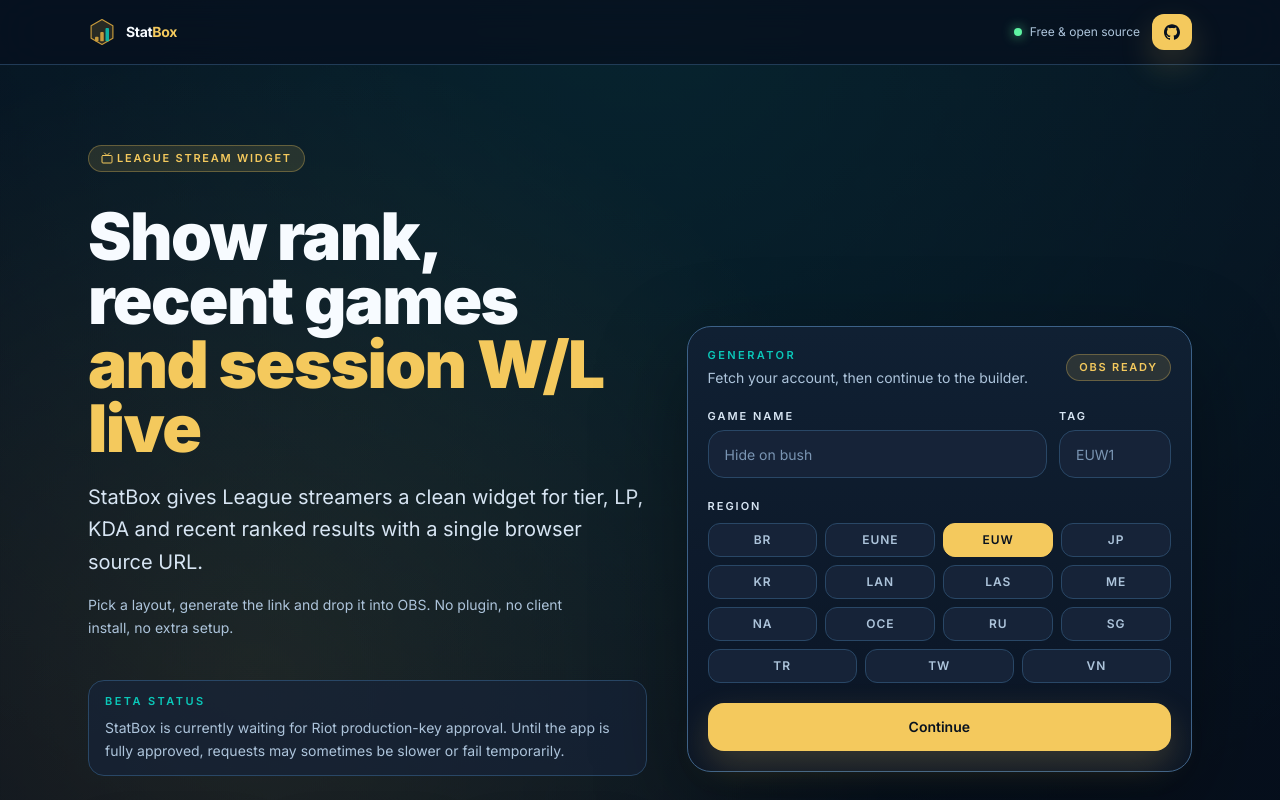
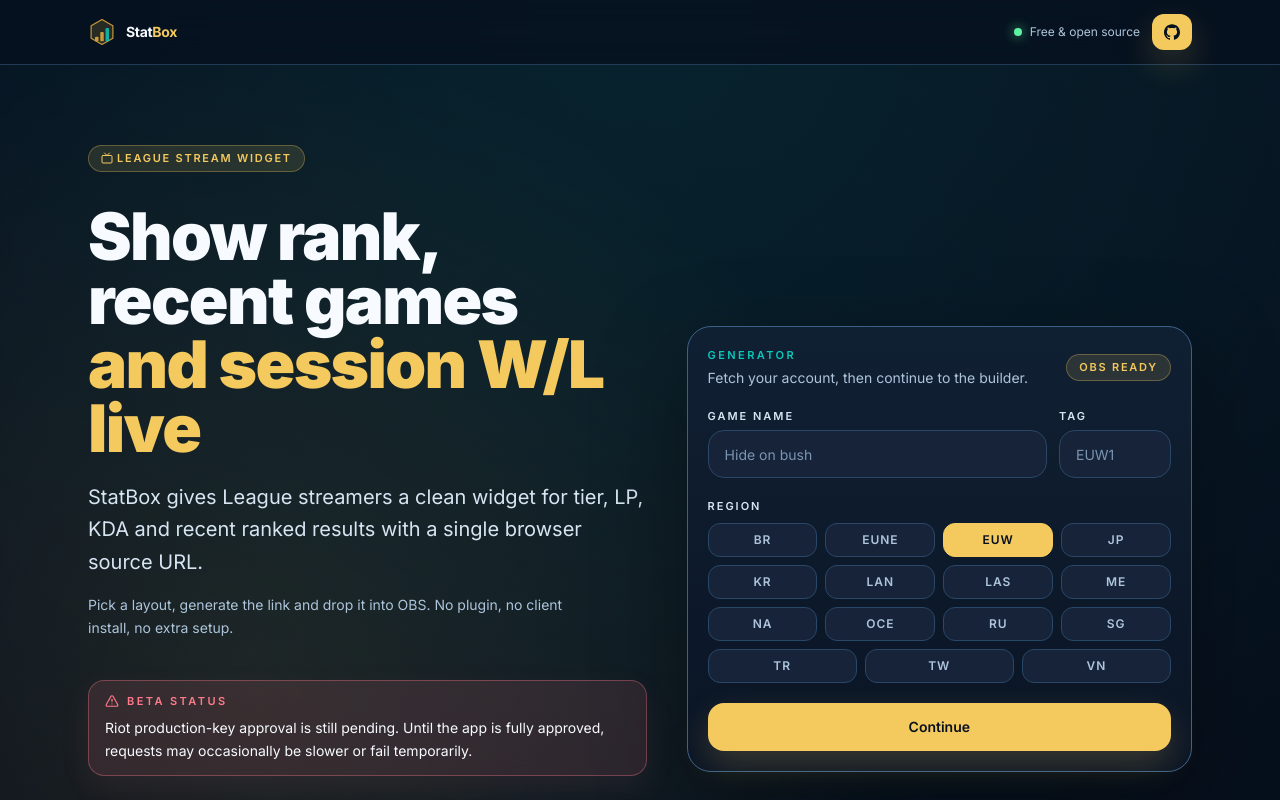
Before and after one commit to Jubstaaa/statbox, a Next.js app: page / in a window 1280 px wide. Shown: the top 800 px of the page. Built offline with nearby package versions, Linux system fonts and the light colour scheme; no server answers.

Commit message:
style: emphasize beta status notice

```diff
--- a/views/landing/landing.tsx
+++ b/views/landing/landing.tsx
@@ -1,4 +1,4 @@
-import { Tv } from 'lucide-react'
+import { AlertTriangle, Tv } from 'lucide-react'
 
 import Badge from '@/components/badge/badge'
 import FeatureCard from '@/components/card/feature-card/feature-card'
@@ -42,15 +42,15 @@
                             Pick a layout, generate the link and drop it into
                             OBS. No plugin, no client install, no extra setup.
                         </p>
-                        <div className="border-border-secondary bg-bg-elevated/70 mb-10 max-w-xl rounded-2xl border px-4 py-3">
-                            <p className="text-accent-2 text-[11px] font-semibold tracking-[0.22em] uppercase">
+                        <div className="border-loss/35 bg-loss/12 mb-10 max-w-xl rounded-2xl border px-4 py-3 shadow-[0_12px_32px_rgba(255,122,138,0.08)]">
+                            <div className="text-loss flex items-center gap-2 text-[11px] font-semibold tracking-[0.22em] uppercase">
+                                <AlertTriangle className="h-3.5 w-3.5" />
                                 Beta status
-                            </p>
-                            <p className="text-text-muted mt-2 text-sm leading-relaxed">
-                                StatBox is currently waiting for Riot
-                                production-key approval. Until the app is fully
-                                approved, requests may sometimes be slower or
-                                fail temporarily.
+                            </div>
+                            <p className="text-text mt-2 text-sm leading-relaxed">
+                                Riot production-key approval is still pending.
+                                Until the app is fully approved, requests may
+                                occasionally be slower or fail temporarily.
                             </p>
                         </div>
                         <div className="grid gap-3 sm:grid-cols-3">
```
